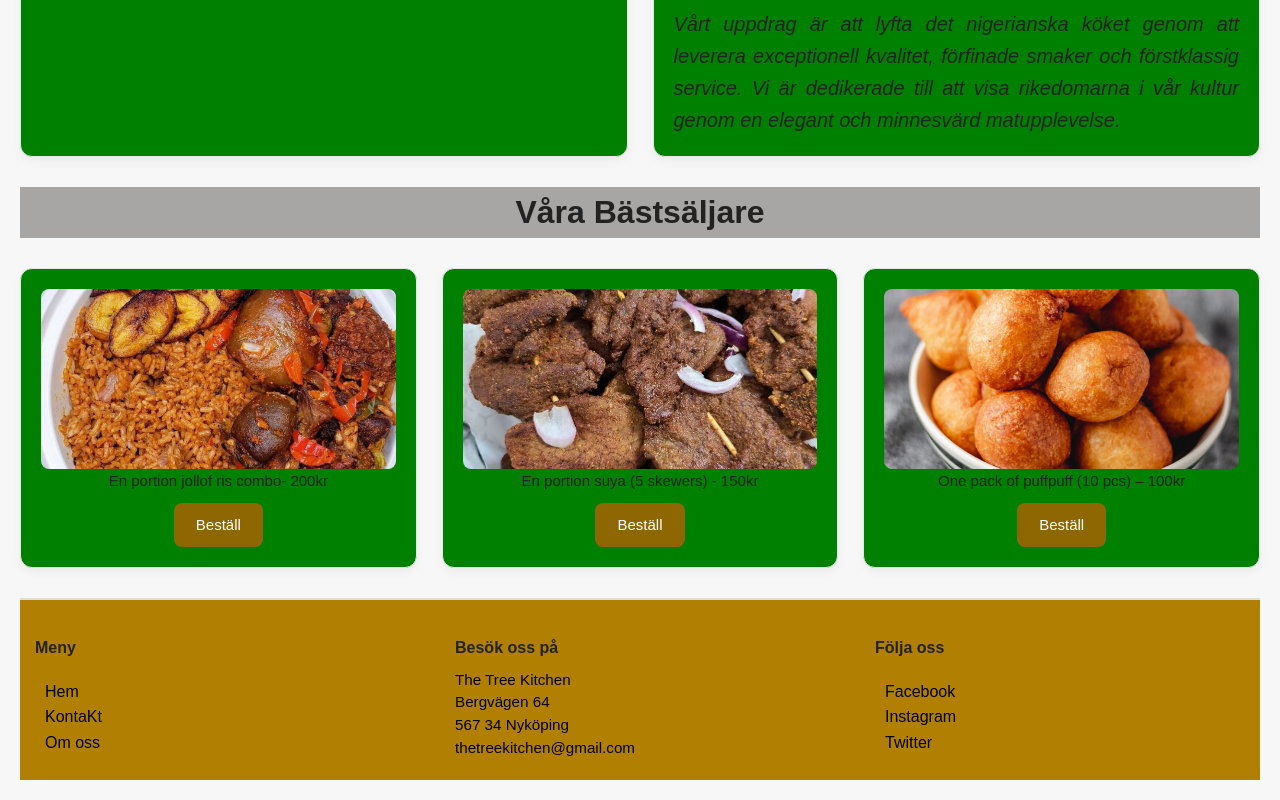
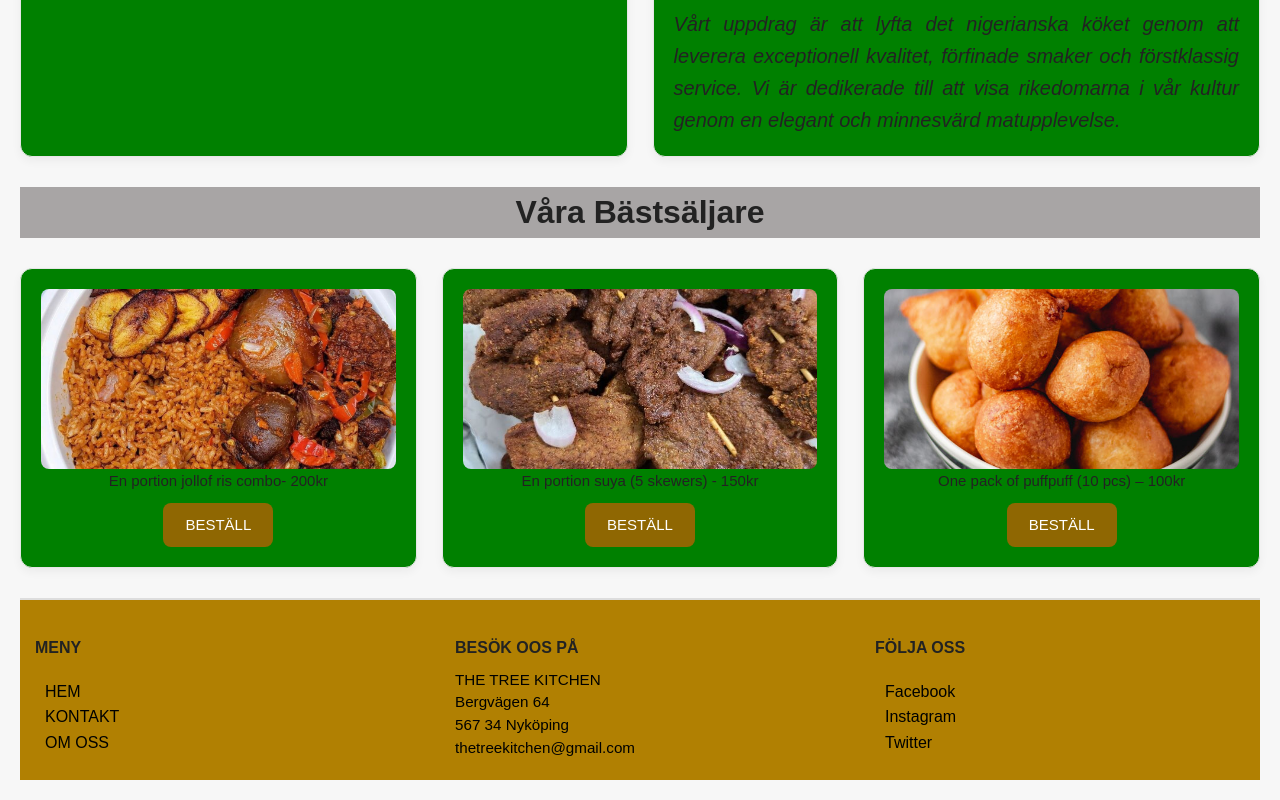
Before and after one commit to temi25hub/The-tree, a plain HTML site: page index.html in a window 1280 px wide. Shown: the part 859-1659 px from the top of the page. Drawn offline with nearby package versions, Linux system fonts and the light colour scheme.

Commit message:
Update index.html

```diff
--- a/index.html
+++ b/index.html
@@ -21,13 +21,13 @@
             <img src="img/logo.jpg" alt="The Tree Kitchen Logo">
         </div>
 
-        <h1 class="site-title">The Tree Kitchen</h1>
+        <h1 class="site-title">THE TREE KITCHEN</h1>
 
         <nav class="nav">
-            <a href="#">Hem</a>
-            <a href="#">Om oss</a>
-            <a href="#">Kontakt</a>
-            <button class="order-btn">Beställ</button>
+            <a href="#">HEM</a>
+            <a href="#">OM OSS</a>
+            <a href="#">KONTAKT</a>
+            <button class="order-btn">BESTÄLL</button>
         </nav>
     </header>
 
@@ -103,19 +103,19 @@
         <article class="food-item card">
             <img src="img/combo1.jpg" alt="">
             <p>En portion jollof ris combo- 200kr</p>
-            <a href="#" class="order-btn">Beställ</a>
+            <a href="#" class="order-btn">BESTÄLL</a>
         </article>
 
         <article class="food-item card">
             <img src="img/suya2.jpg" alt="">
             <p>En portion suya (5 skewers) - 150kr</p>
-            <a href="#" class="order-btn">Beställ</a>
+            <a href="#" class="order-btn">BESTÄLL</a>
         </article>
 
         <article class="food-item card">
             <img src="img/puffpuffpack.jpg" alt="">
             <p>One pack of puffpuff (10 pcs) – 100kr</p>
-            <a href="#" class="order-btn">Beställ</a>
+            <a href="#" class="order-btn">BESTÄLL</a>
         </article>
 
     </section>
@@ -124,18 +124,18 @@
 
     <footer class="footer">
         <section>
-            <h4>Meny</h4>
+            <h4>MENY</h4>
             <ul>
-                <li><a href="#">Hem</a></li>
-                <li><a href="#">KontaKt</a></li>
-                <li><a href="#">Om oss</a></li>
+                <li><a href="#">HEM</a></li>
+                <li><a href="#">KONTAKT</a></li>
+                <li><a href="#">OM OSS</a></li>
             </ul>
         </section>
 
         <section>
-            <h4>Besök oss på</h4>
+            <h4>BESÖK OOS PÅ</h4>
             <address>
-                The Tree Kitchen <br>
+                THE TREE KITCHEN <br>
                 Bergvägen 64 <br>
                 567 34 Nyköping <br>
                 thetreekitchen@gmail.com
@@ -143,7 +143,7 @@
         </section>
 
         <section>
-            <h4>Följa oss</h4>
+            <h4>FÖLJA OSS</h4>
             <ul>
                 <li><a href="#">Facebook</a></li>
                 <li><a href="#">Instagram</a></li>
```
